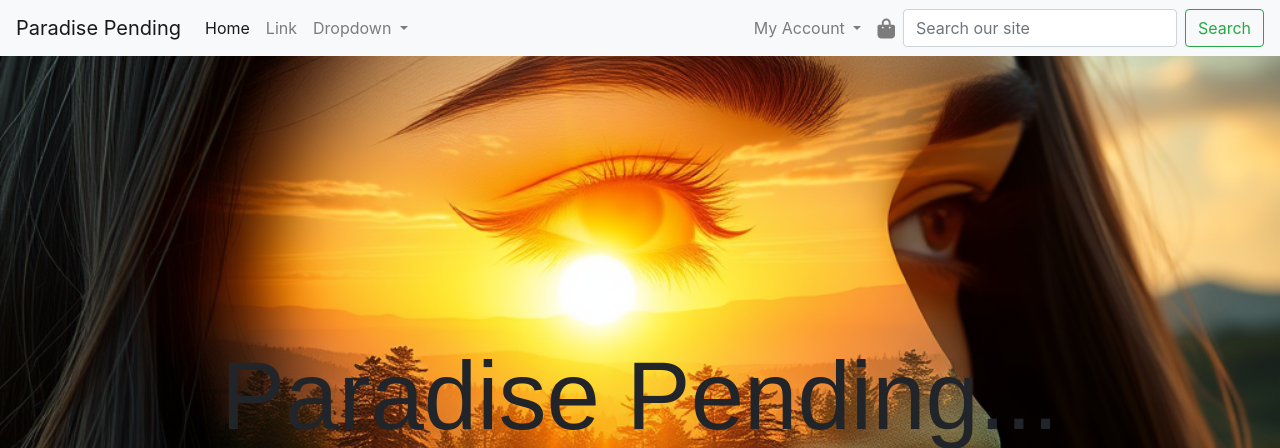
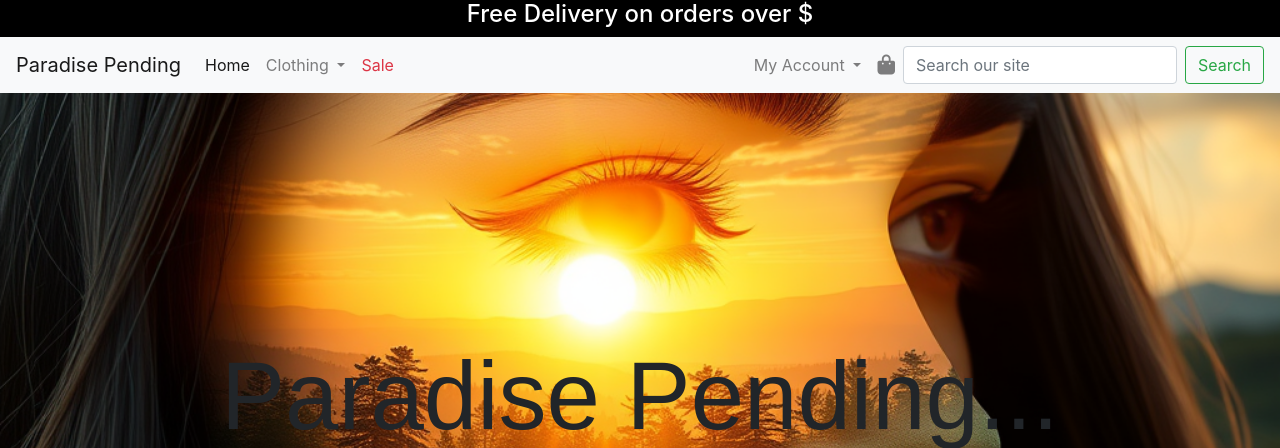
Before and after one commit to BreakellrZ/ParadisePending_e-commerce, a Django app: page / in a window 1280 px wide. Shown: the top 448 px of the page. Run offline with Django 3.2, Linux system fonts and the light colour scheme; some libraries are stand-ins or nearby versions; some web fonts are replaced.

Commit message:
added free delivery banner above navbar

```diff
--- a/static/css/base.css
+++ b/static/css/base.css
@@ -22,3 +22,8 @@ body {
     background: url('/media/her02.png') no-repeat center center fixed;
     background-size: cover;
 }
+
+
+.bg-black {
+    background: #000 !important
+}
--- a/templates/allauth/templates/base.html
+++ b/templates/allauth/templates/base.html
@@ -50,6 +50,11 @@
   <!-- Body -->
   <body>
     <header class="fixed-top">
+      <div id="delivery-banner" class="row text-center">
+        <div class="col bg-black text-white">
+          <h4>Free Delivery on orders over $</h4>
+        </div>
+      </div>
       <nav class="navbar navbar-expand-lg navbar-light bg-light">
         <a class="navbar-brand" href="#">Paradise Pending</a>
         <button
@@ -71,9 +76,6 @@
                 >Home <span class="sr-only">(current)</span></a
               >
             </li>
-            <li class="nav-item">
-              <a class="nav-link" href="#">Link</a>
-            </li>
             <li class="nav-item dropdown">
               <a
                 class="nav-link dropdown-toggle"
@@ -84,14 +86,21 @@
                 aria-haspopup="true"
                 aria-expanded="false"
               >
-                Dropdown
+                Clothing
               </a>
               <div class="dropdown-menu" aria-labelledby="navbarDropdown">
-                <a class="dropdown-item" href="#">Action</a>
-                <a class="dropdown-item" href="#">Another action</a>
+                <a class="dropdown-item" href="#">Mens</a>
+                <a class="dropdown-item" href="#">Womens</a>
                 <div class="dropdown-divider"></div>
-                <a class="dropdown-item" href="#">Something else here</a>
+                <a class="dropdown-item" href="#">By Price</a>
+                <a class="dropdown-item" href="#">By Rating</a>
+                <a class="dropdown-item" href="#">By Category</a>
+                <div class="dropdown-divider"></div>
+                <a class="dropdown-item" href="#">All Products</a>
               </div>
+            </li>
+            <li class="nav-item">
+              <a class="nav-link text-danger" href="#">Sale</a>
             </li>
           </ul>
           <ul class="navbar-nav ml-auto">
@@ -113,6 +122,7 @@
                 <a href="" class="dropdown-item">Product Management</a>
                 {% endif %}
                 <a href="" class="dropdown-item">My Profile</a>
+                <div class="dropdown-divider"></div>
                 <a href="{% url 'account_logout' %}" class="dropdown-item"
                   >Logout</a
                 >
```
